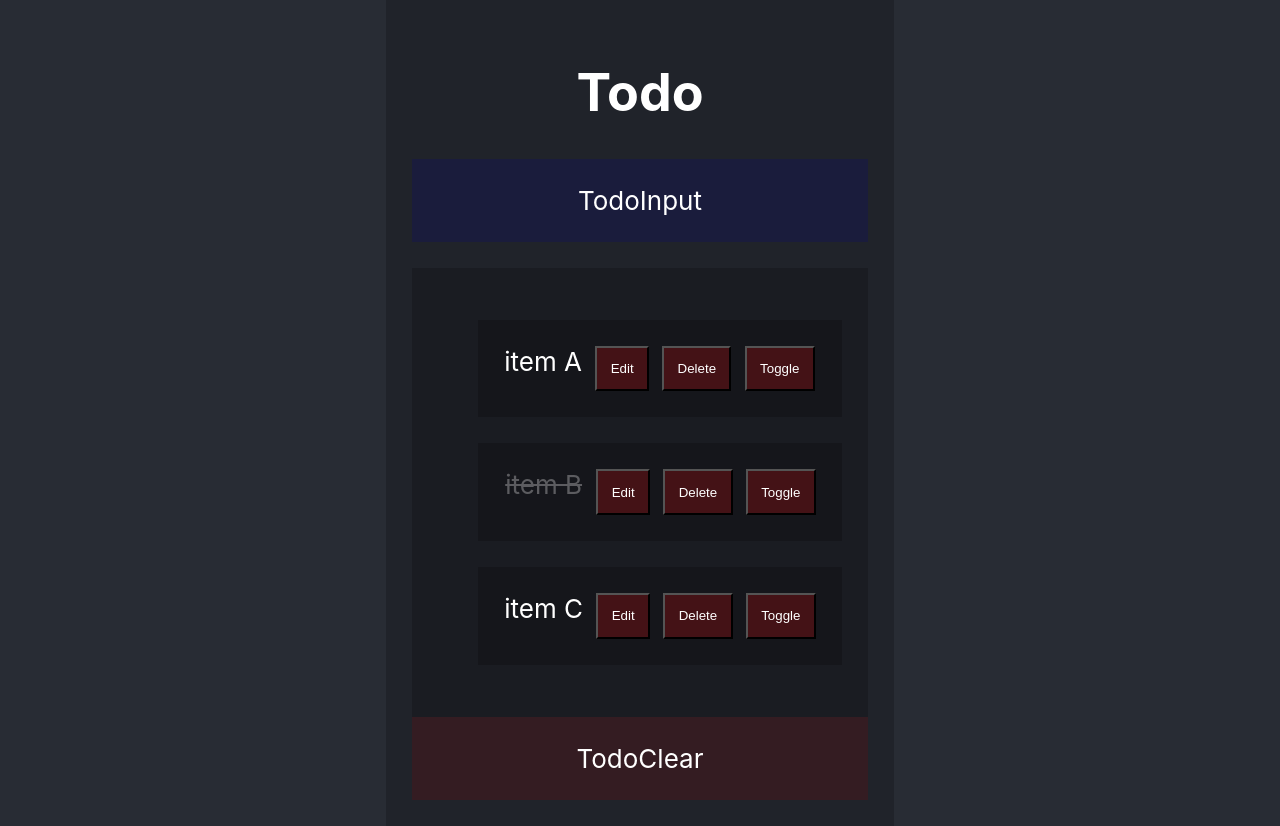
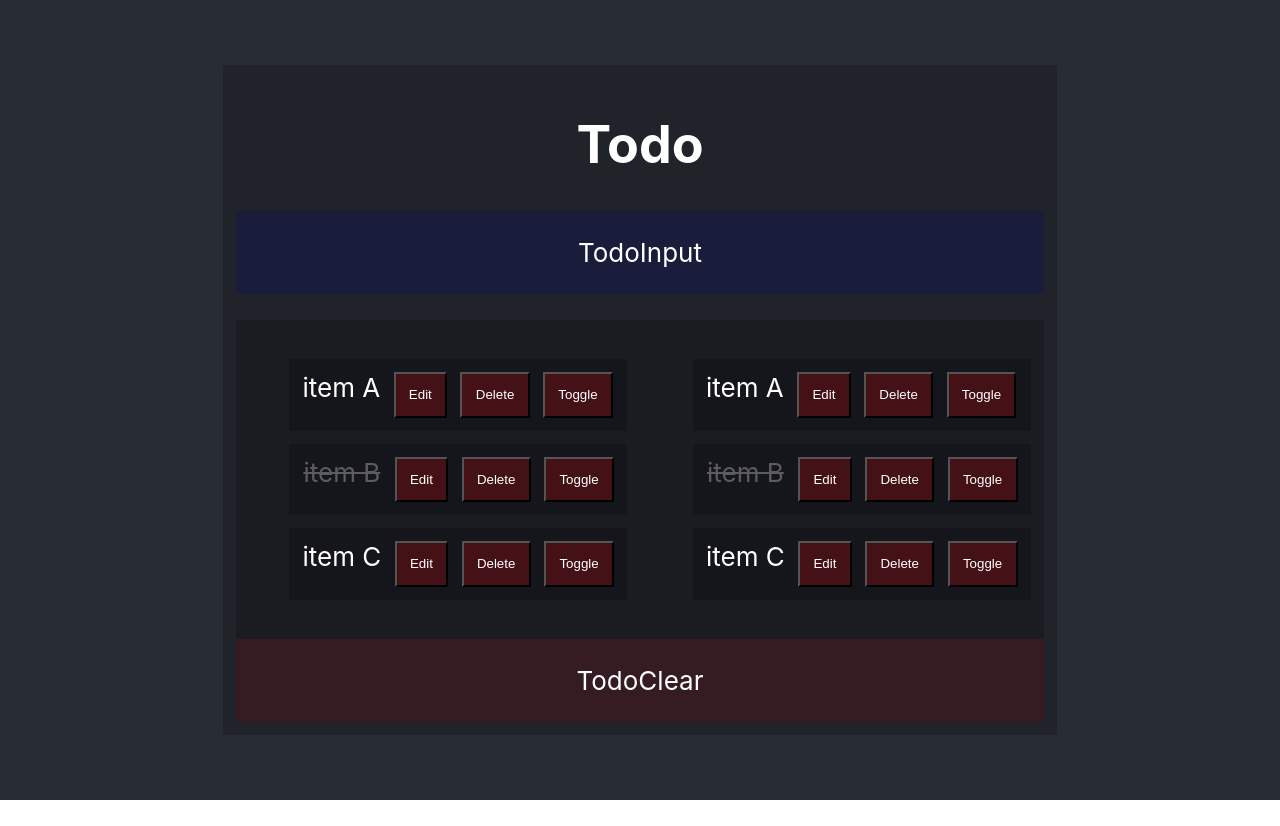
Before and after one commit to kodrclub/react-todo, a React (Create React App) app in the folder site/: page / in a window 1280 px wide. After the commit the page ends 800 px from the top, so only its background shows below. Built offline with nearby package versions, Linux system fonts and the light colour scheme; the HTML template or start-up script is replaced by a standard one.

Commit message:
Toggled isDone is reflected in style. Does not propagate upwards yet

```diff
--- a/site/src/components/ItemButton.js
+++ b/site/src/components/ItemButton.js
@@ -1,6 +1,10 @@
 import React from 'react';
 import './ItemButton.css';
 
-export default function ItemButton({ action }) {
-  return <button className="ItemButton">{action}</button>;
+export default function ItemButton({ action, onClick }) {
+  return (
+    <button className="ItemButton" onClick={onClick}>
+      {action}
+    </button>
+  );
 }
--- a/site/src/components/Todo.css
+++ b/site/src/components/Todo.css
@@ -1,4 +1,13 @@
 .Todo {
   background: rgba(0, 0, 0, 0.2);
-  padding: 1em;
+  padding: 0.5em;
 }
+
+/*//////////////////////////////////////*/
+.foo {
+  display: flex;
+}
+.foo.TodoList {
+  flex: 1 0;
+}
+/*/ /////////////////////////////////////*/
--- a/site/src/components/Todo.js
+++ b/site/src/components/Todo.js
@@ -7,16 +7,19 @@ import TodoList from './TodoList';
 
 export default function Todo() {
   const [items, setItems] = useState([
-    { text: 'item A', isDone: false },
-    { text: 'item B', isDone: true },
-    { text: 'item C', isDone: false },
+    { id: 1, text: 'item A', isDone: false },
+    { id: 2, text: 'item B', isDone: true },
+    { id: 3, text: 'item C', isDone: false },
   ]);
 
   return (
     <div className="Todo">
       <h1>Todo</h1>
       <TodoInput />
-      <TodoList items={items} setItems={setItems} />
+      <div className="foo">
+        <TodoList items={items} setItems={setItems} />
+        <TodoList items={items} setItems={setItems} />
+      </div>
       <TodoClear />
     </div>
   );
--- a/site/src/components/TodoItem.css
+++ b/site/src/components/TodoItem.css
@@ -3,8 +3,8 @@
   display: flex;
 
   background: rgba(0, 0, 0, 0.2);
-  padding: 1em;
-  margin-bottom: 1em;
+  padding: 0.5em;
+  margin-bottom: 0.5em;
 }
 
 .isDone,
--- a/site/src/components/TodoItem.js
+++ b/site/src/components/TodoItem.js
@@ -1,16 +1,22 @@
-import React from 'react';
+import React, { useState } from 'react';
 import './TodoItem.css';
 import ItemButton from './ItemButton';
 
 export default function TodoItem({ item }) {
-  const textClassName = item.isDone ? 'isDone' : 'isNotDone';
+  const [isDone, setIsDone] = useState(item.isDone);
+
+  const toggleDone = () => {
+    setIsDone(!isDone);
+  };
+
+  const textClassName = isDone ? 'isDone' : 'isNotDone';
   return (
     <li className="TodoItem">
       <span className={textClassName}>{item.text}</span>
 
       <ItemButton action="Edit" />
       <ItemButton action="Delete" />
-      <ItemButton action="Toggle" />
+      <ItemButton action="Toggle" onClick={toggleDone} />
     </li>
   );
 }
--- a/site/src/components/TodoList.css
+++ b/site/src/components/TodoList.css
@@ -1,4 +1,4 @@
 .TodoList {
   background: rgba(0, 0, 0, 0.2);
-  padding: 1em;
+  padding: 0.5em;
 }
--- a/site/src/components/TodoList.js
+++ b/site/src/components/TodoList.js
@@ -9,7 +9,7 @@ export default function TodoList({ items, setItems }) {
     ) : (
       <ul>
         {items.map((item) => {
-          return <TodoItem item={item} />;
+          return <TodoItem key={item.id} item={item} />;
         })}
       </ul>
     );
```
Also changed, not shown: 1 other file (tests, documents, lock files or other folders).
